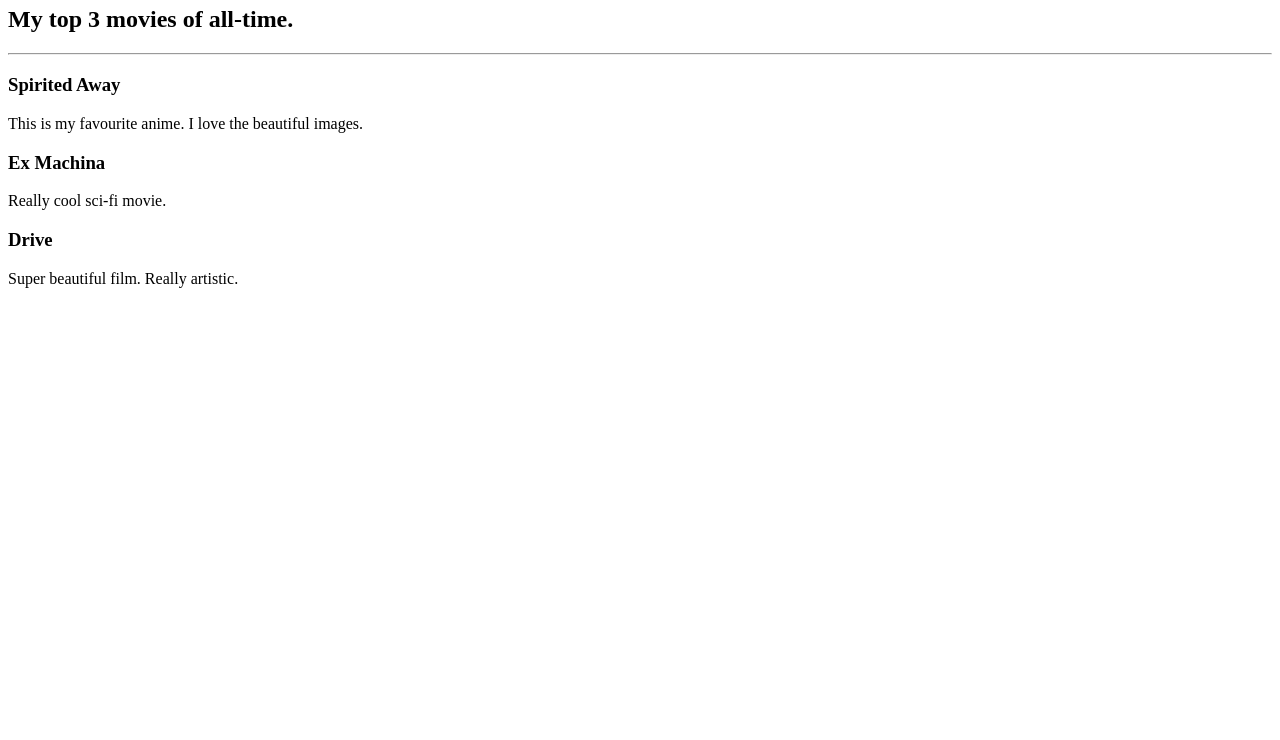
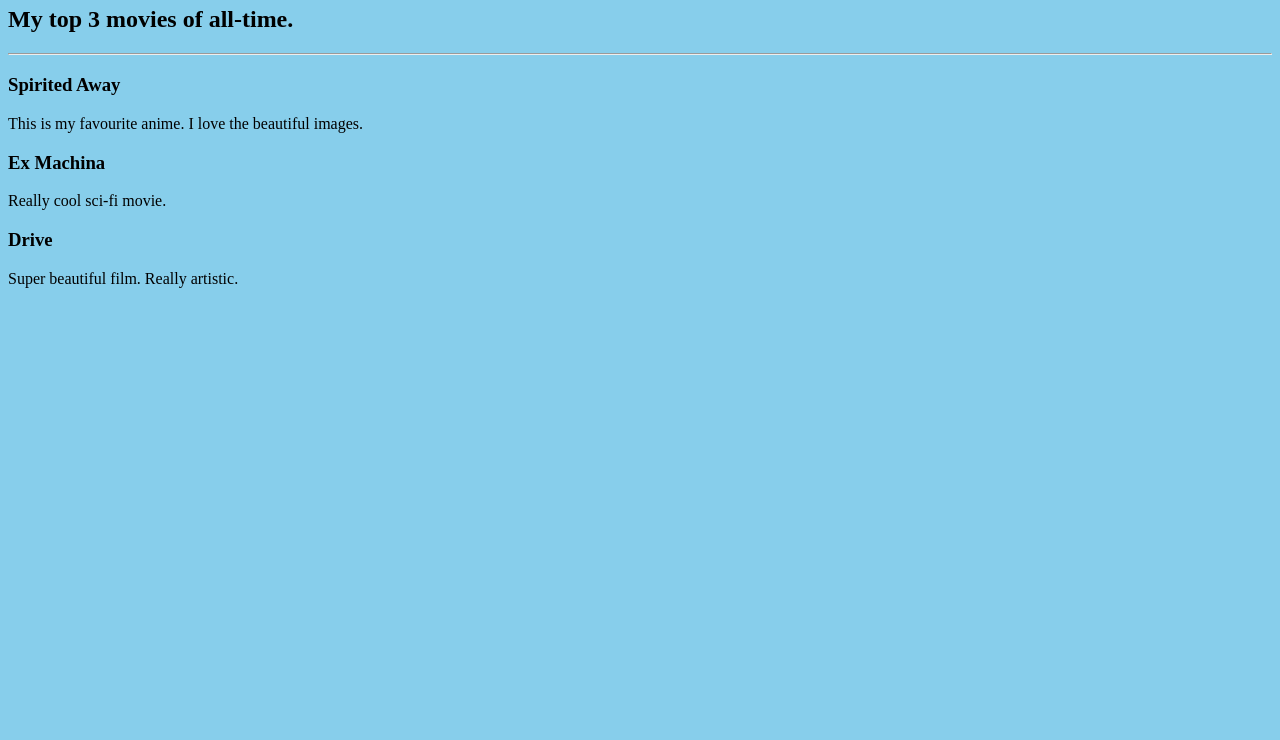
Before and after one commit to botechsolutions/html-portfolio, a plain HTML site: page public/movie-ranking.html in a window 1280 px wide. Shown: the part 60-800 px from the top of the page. Drawn offline with Linux system fonts and the light colour scheme.

Commit message:
Update movie-ranking.html

```diff
--- a/public/movie-ranking.html
+++ b/public/movie-ranking.html
@@ -1,3 +1,4 @@
+<body bgcolor="skyblue" text="black"></body>
 <h1>The Best Movies According to botechsolutions</h1>
 <h2>My top 3 movies of all-time.</h2>
 <hr />
```
